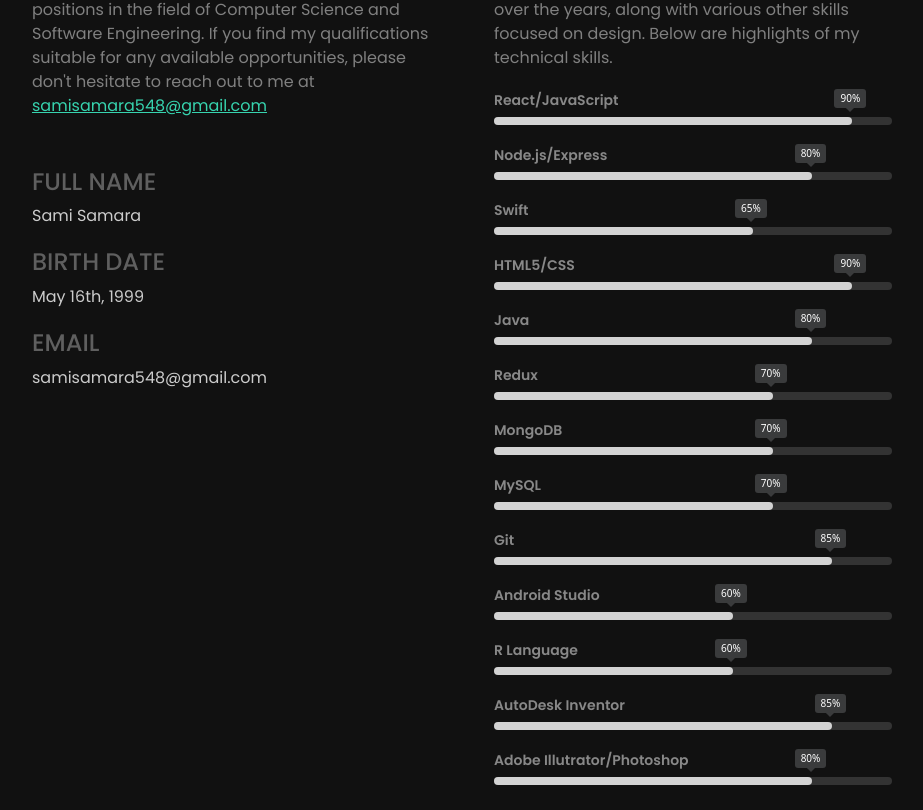
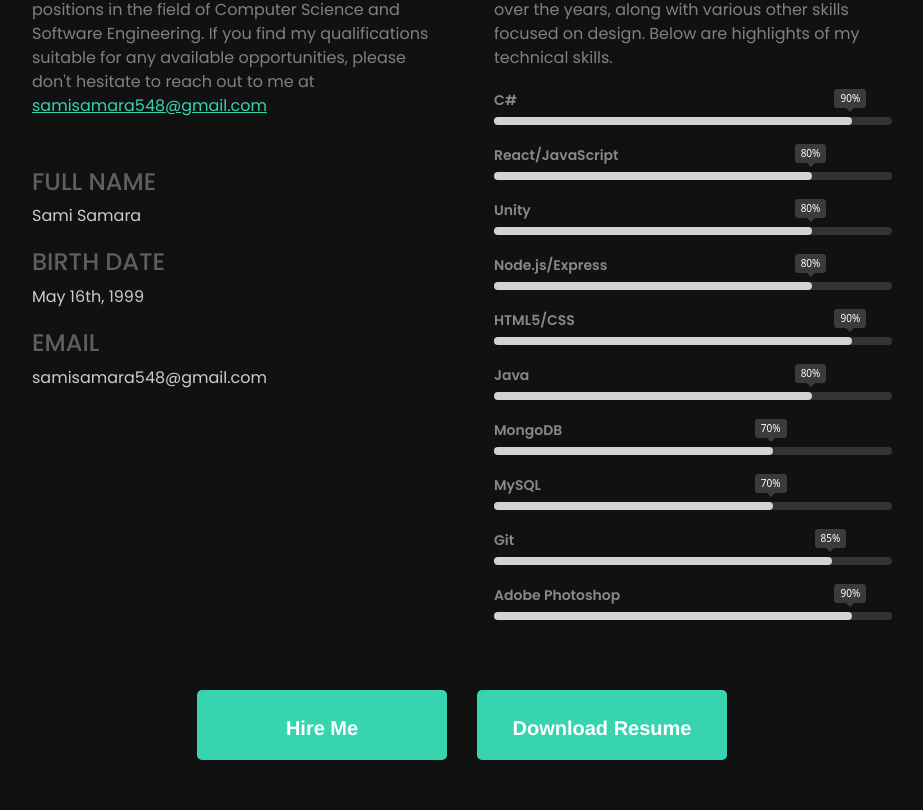
Before and after one commit to samisamara/personalWebpage, a React (Create React App) app: page / in a window 1280 px wide. Shown: the part 1190-2000 px from the top of the page, without its empty margins (178-1101 px from the left). Built offline with nearby package versions, Linux system fonts and the light colour scheme.

Commit message:
updated Skillbar list

```diff
--- a/src/components/SkillBar/SkillBar.css
+++ b/src/components/SkillBar/SkillBar.css
@@ -45,13 +45,13 @@
   opacity: 0;
 }
 
-.skill-per.reactjs {
+.skill-per.csharp {
   width: 90%;
   animation-delay: 0.1s;
 }
 
-.skill-per.swift {
-  width: 65%;
+.skill-per.reactjs {
+  width: 80%;
   animation-delay: 0.1s;
 }
 
@@ -68,8 +68,8 @@
   width: 80%;
   animation-delay: 0.3s;
 }
-.skill-per.redux{
-  width: 70%;
+.skill-per.unity{
+  width: 80%;
   animation-delay: 0.3s;
 }
 .skill-per.mongoDB {
@@ -84,20 +84,8 @@
   width: 85%;
   animation-delay: 0.3s;
 }
-.skill-per.androidStudio{
-  width: 60%;
-  animation-delay: 0.3s;
-}
-.skill-per.r{
-  width: 60%;
-  animation-delay: 0.3s;
-}
-.skill-per.autodesk{
-  width: 85%;
-  animation-delay: 0.3s;
-}
 .skill-per.adobe{
-  width: 80%;
+  width: 90%;
   animation-delay: 0.3s;
 }
 
--- a/src/components/SkillBar/SkillBar.js
+++ b/src/components/SkillBar/SkillBar.js
@@ -6,10 +6,28 @@ const SkillBar = () => {
     <div className="container">
 
       <div className="skill-box">
+        <span className="title">C#</span>
+        <div className="skill-bar">
+          <span className="skill-per csharp">
+            <span className="tooltip">90%</span>
+          </span>
+        </div>
+      </div>
+
+      <div className="skill-box">
         <span className="title">React/JavaScript</span>
         <div className="skill-bar">
           <span className="skill-per reactjs">
-            <span className="tooltip">90%</span>
+            <span className="tooltip">80%</span>
+          </span>
+        </div>
+      </div>
+
+       <div className="skill-box">
+        <span className="title">Unity</span>
+        <div className="skill-bar">
+          <span className="skill-per unity">
+            <span className="tooltip">80%</span>
           </span>
         </div>
       </div>
@@ -19,15 +37,6 @@ const SkillBar = () => {
         <div className="skill-bar">
           <span className="skill-per nodeExpress">
             <span className="tooltip">80%</span>
-          </span>
-        </div>
-      </div>
-
-      <div className="skill-box">
-        <span className="title">Swift</span>
-        <div className="skill-bar">
-          <span className="skill-per swift">
-            <span className="tooltip">65%</span>
           </span>
         </div>
       </div>
@@ -46,15 +55,6 @@ const SkillBar = () => {
         <div className="skill-bar">
           <span className="skill-per java">
             <span className="tooltip">80%</span>
-          </span>
-        </div>
-      </div>
-
-      <div className="skill-box">
-        <span className="title">Redux</span>
-        <div className="skill-bar">
-          <span className="skill-per redux">
-            <span className="tooltip">70%</span>
           </span>
         </div>
       </div>
@@ -87,37 +87,10 @@ const SkillBar = () => {
       </div>
 
       <div className="skill-box">
-        <span className="title">Android Studio</span>
-        <div className="skill-bar">
-          <span className="skill-per androidStudio">
-            <span className="tooltip">60%</span>
-          </span>
-        </div>
-      </div>
-
-      <div className="skill-box">
-        <span className="title">R Language</span>
-        <div className="skill-bar">
-          <span className="skill-per r">
-            <span className="tooltip">60%</span>
-          </span>
-        </div>
-      </div>
-
-      <div className="skill-box">
-        <span className="title">AutoDesk Inventor</span>
-        <div className="skill-bar">
-          <span className="skill-per autodesk">
-            <span className="tooltip">85%</span>
-          </span>
-        </div>
-      </div>
-
-      <div className="skill-box">
-        <span className="title">Adobe Illutrator/Photoshop</span>
+        <span className="title">Adobe Photoshop</span>
         <div className="skill-bar">
           <span className="skill-per adobe">
-            <span className="tooltip">80%</span>
+            <span className="tooltip">90%</span>
           </span>
         </div>
       </div>
```
